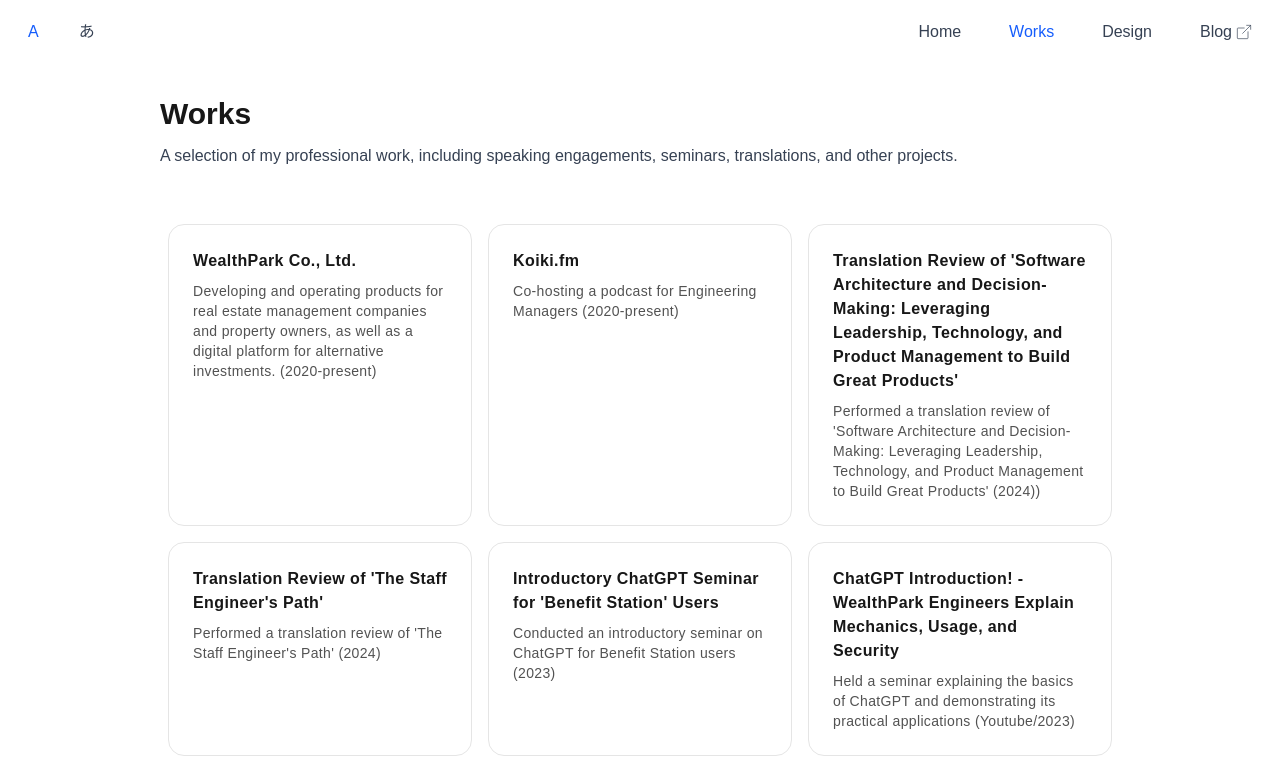
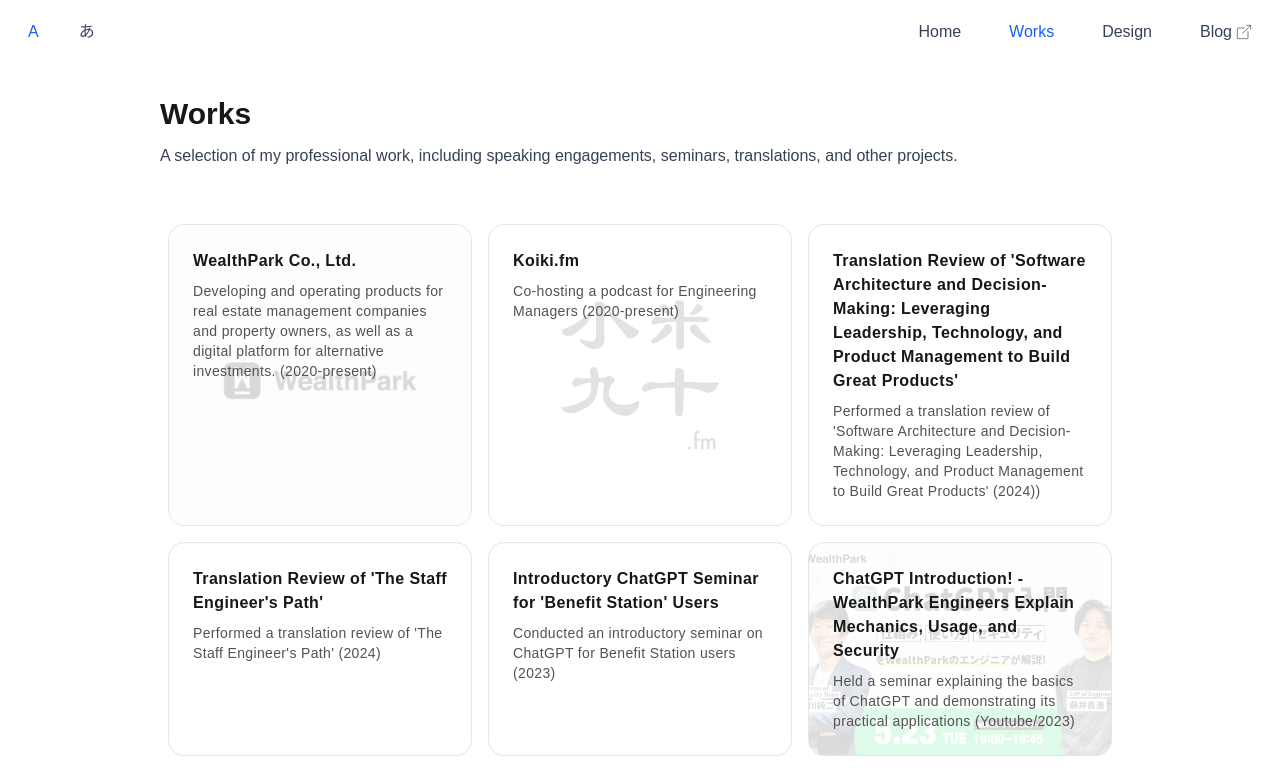
Before and after one commit to taka66/portfolio-2025, a Next.js app: page /en/works in a window 1280 px wide. Shown: the top 771 px of the page. Built offline with nearby package versions, Linux system fonts and the light colour scheme; no server answers.

Commit message:
bugfix: replace deprecated method

```diff
--- a/src/blocks/Card/CardHoverEffect/CardHoverEffect.tsx
+++ b/src/blocks/Card/CardHoverEffect/CardHoverEffect.tsx
@@ -95,7 +95,7 @@
               fill
               className={cn("transition-all duration-300 ease-in-out", isLoading ? "opacity-0" : isDesignMode && (isHovered || isMobile) ? "opacity-100" : "opacity-[0.15] dark:opacity-20", isSquare ? "object-contain" : "object-cover")}
               sizes="(max-width: 768px) 100vw, (max-width: 1200px) 50vw, 33vw"
-              onLoadingComplete={() => setLoading(false)}
+              onLoad={() => setLoading(false)}
               priority
             />
           </div>
```
